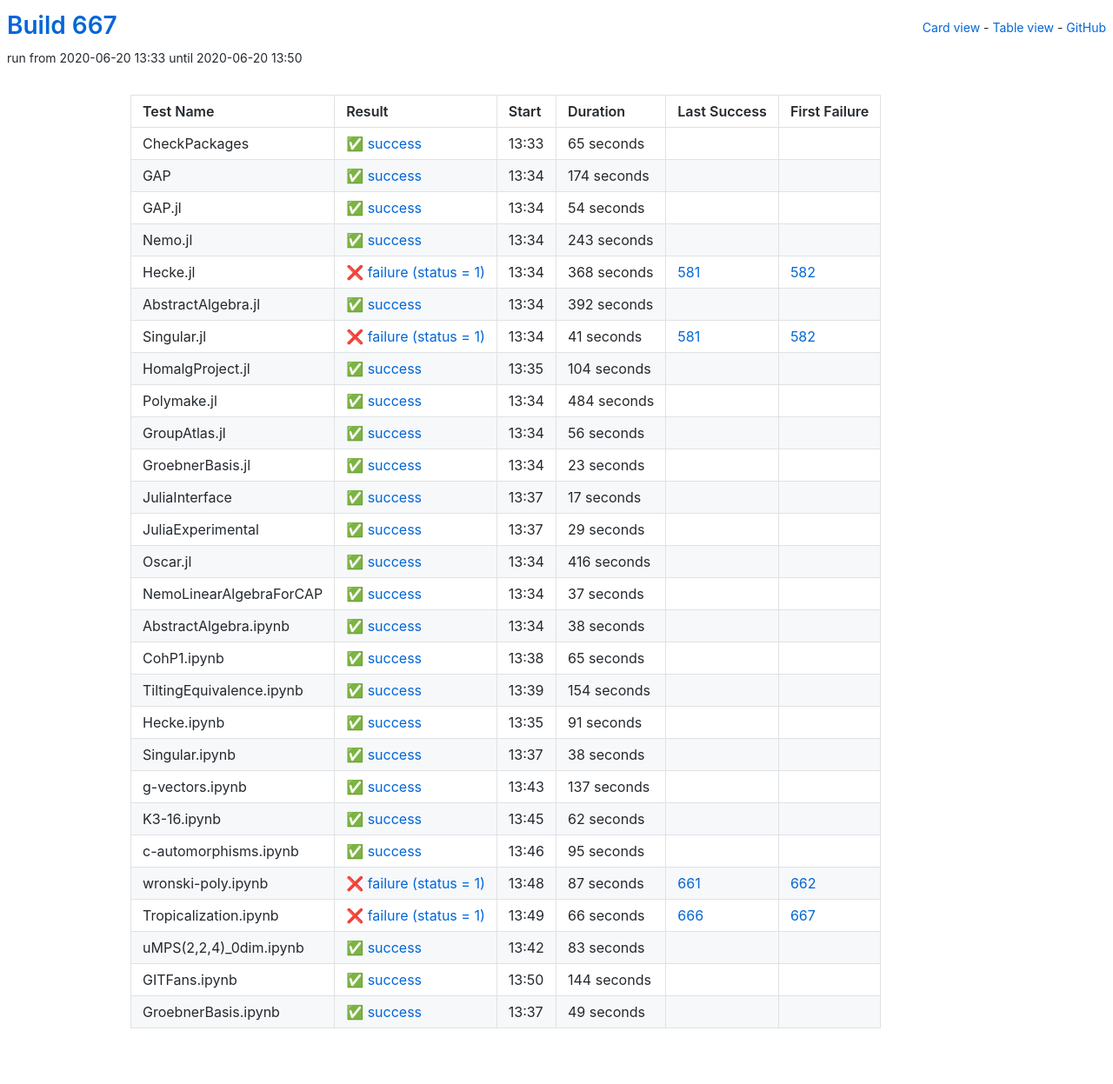
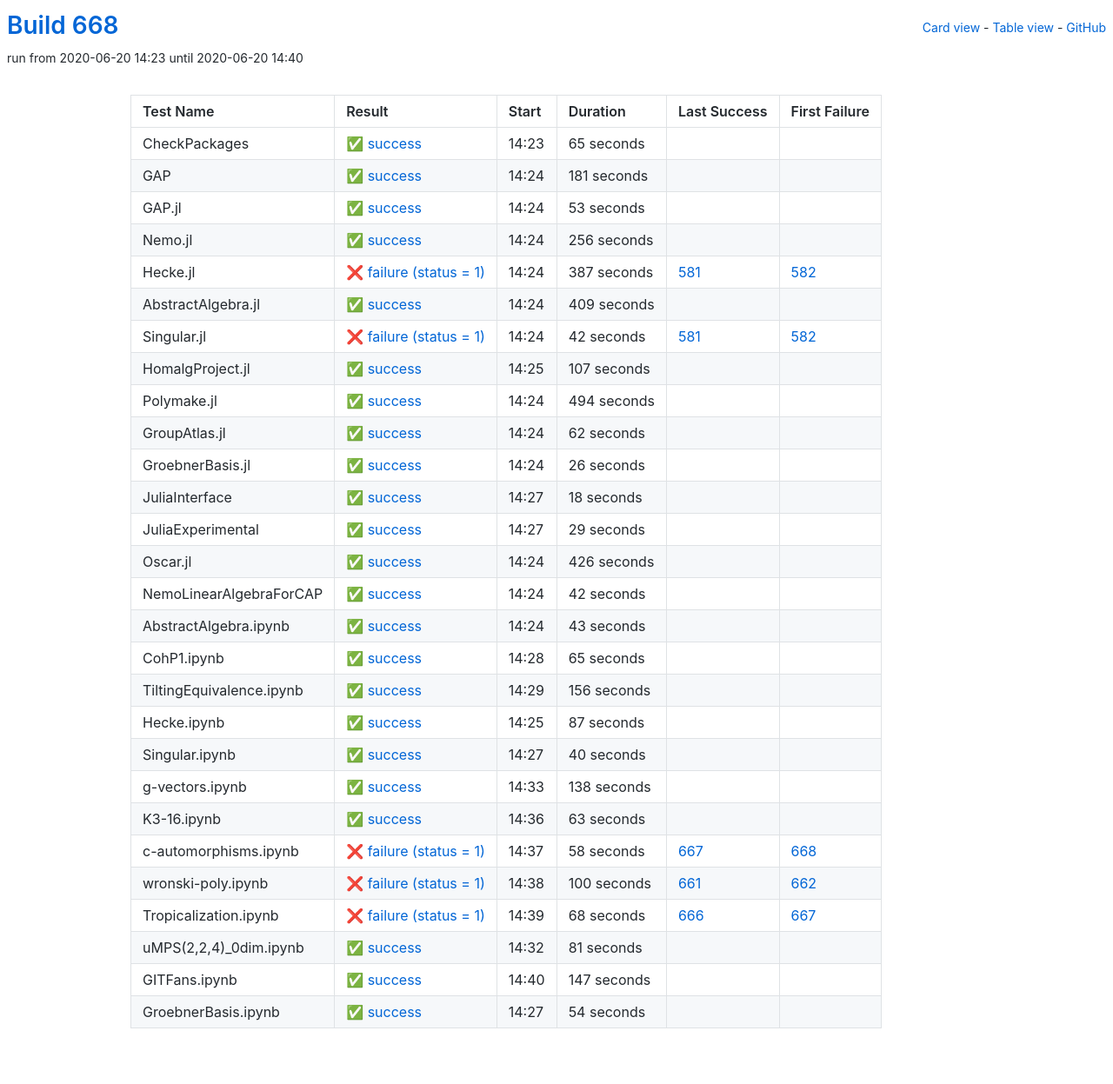
Before and after one commit to oscar-system/oscar-ci-status-1.4, a Jekyll site: the page built from table.html, in a window 1280 px wide. Shown: the whole page at 87% size. Built offline with Jekyll 4.4.1, drawn with Linux system fonts in a browser that asks for light colours.

Commit message:
Build #668

```diff
--- a/_data/ci.yml
+++ b/_data/ci.yml
@@ -1,6 +1,6 @@
 ---
-build: 667
-build_url: https://oscarci.mathematik.uni-kl.de/job/oscar-julia-1.4/667/
+build: 668
+build_url: https://oscarci.mathematik.uni-kl.de/job/oscar-julia-1.4/668/
 job: oscar-julia-1.4
 organization: oscar-system
 repo: oscar-ci-status-1.4
@@ -8,8 +8,8 @@ repourl: https://github.com/oscar-system/oscar-ci-status-1.4
 tests:
 - name: CheckPackages
   id: checkpackages
-  log: https://oscarci.mathematik.uni-kl.de/job/oscar-julia-1.4/667/artifact/logs/build-667/CheckPackages.log
-  start: 2020-06-20 13:33
+  log: https://oscarci.mathematik.uni-kl.de/job/oscar-julia-1.4/668/artifact/logs/build-668/CheckPackages.log
+  start: 2020-06-20 14:23
   success: true
   exitcode: 0
   status: success
@@ -20,140 +20,140 @@ tests:
   first_failure_url:
 - name: GAP
   id: gap
-  log: https://oscarci.mathematik.uni-kl.de/job/oscar-julia-1.4/667/artifact/logs/build-667/GAP.log
-  start: 2020-06-20 13:34
+  log: https://oscarci.mathematik.uni-kl.de/job/oscar-julia-1.4/668/artifact/logs/build-668/GAP.log
+  start: 2020-06-20 14:24
   success: true
   exitcode: 0
   status: success
-  duration: 174
+  duration: 181
   last_success: false
   last_success_url:
   first_failure: false
   first_failure_url:
 - name: GAP.jl
   id: gap-jl
-  log: https://oscarci.mathematik.uni-kl.de/job/oscar-julia-1.4/667/artifact/logs/build-667/GAP.jl.log
-  start: 2020-06-20 13:34
+  log: https://oscarci.mathematik.uni-kl.de/job/oscar-julia-1.4/668/artifact/logs/build-668/GAP.jl.log
+  start: 2020-06-20 14:24
   success: true
   exitcode: 0
   status: success
-  duration: 54
+  duration: 53
   last_success: false
   last_success_url:
   first_failure: false
   first_failure_url:
 - name: Nemo.jl
   id: nemo-jl
-  log: https://oscarci.mathematik.uni-kl.de/job/oscar-julia-1.4/667/artifact/logs/build-667/Nemo.jl.log
-  start: 2020-06-20 13:34
+  log: https://oscarci.mathematik.uni-kl.de/job/oscar-julia-1.4/668/artifact/logs/build-668/Nemo.jl.log
+  start: 2020-06-20 14:24
   success: true
   exitcode: 0
   status: success
-  duration: 243
+  duration: 256
   last_success: false
   last_success_url:
   first_failure: false
   first_failure_url:
 - name: Hecke.jl
   id: hecke-jl
-  log: https://oscarci.mathematik.uni-kl.de/job/oscar-julia-1.4/667/artifact/logs/build-667/Hecke.jl.log
-  start: 2020-06-20 13:34
+  log: https://oscarci.mathematik.uni-kl.de/job/oscar-julia-1.4/668/artifact/logs/build-668/Hecke.jl.log
+  start: 2020-06-20 14:24
   success: false
   exitcode: 1
   status: failure
-  duration: 368
+  duration: 387
   last_success: 581
   last_success_url: https://oscarci.mathematik.uni-kl.de/job/oscar-julia-1.4/581/
   first_failure: 582
   first_failure_url: https://oscarci.mathematik.uni-kl.de/job/oscar-julia-1.4/582/
 - name: AbstractAlgebra.jl
   id: abstractalgebra-jl
-  log: https://oscarci.mathematik.uni-kl.de/job/oscar-julia-1.4/667/artifact/logs/build-667/AbstractAlgebra.jl.log
-  start: 2020-06-20 13:34
+  log: https://oscarci.mathematik.uni-kl.de/job/oscar-julia-1.4/668/artifact/logs/build-668/AbstractAlgebra.jl.log
+  start: 2020-06-20 14:24
   success: true
   exitcode: 0
   status: success
-  duration: 392
+  duration: 409
   last_success: false
   last_success_url:
   first_failure: false
   first_failure_url:
 - name: Singular.jl
   id: singular-jl
-  log: https://oscarci.mathematik.uni-kl.de/job/oscar-julia-1.4/667/artifact/logs/build-667/Singular.jl.log
-  start: 2020-06-20 13:34
+  log: https://oscarci.mathematik.uni-kl.de/job/oscar-julia-1.4/668/artifact/logs/build-668/Singular.jl.log
+  start: 2020-06-20 14:24
   success: false
   exitcode: 1
   status: failure
-  duration: 41
+  duration: 42
   last_success: 581
   last_success_url: https://oscarci.mathematik.uni-kl.de/job/oscar-julia-1.4/581/
   first_failure: 582
   first_failure_url: https://oscarci.mathematik.uni-kl.de/job/oscar-julia-1.4/582/
 - name: HomalgProject.jl
   id: homalgproject-jl
-  log: https://oscarci.mathematik.uni-kl.de/job/oscar-julia-1.4/667/artifact/logs/build-667/HomalgProject.jl.log
-  start: 2020-06-20 13:35
+  log: https://oscarci.mathematik.uni-kl.de/job/oscar-julia-1.4/668/artifact/logs/build-668/HomalgProject.jl.log
+  start: 2020-06-20 14:25
   success: true
   exitcode: 0
   status: success
-  duration: 104
+  duration: 107
   last_success: false
   last_success_url:
   first_failure: false
   first_failure_url:
 - name: Polymake.jl
   id: polymake-jl
-  log: https://oscarci.mathematik.uni-kl.de/job/oscar-julia-1.4/667/artifact/logs/build-667/Polymake.jl.log
-  start: 2020-06-20 13:34
+  log: https://oscarci.mathematik.uni-kl.de/job/oscar-julia-1.4/668/artifact/logs/build-668/Polymake.jl.log
+  start: 2020-06-20 14:24
   success: true
   exitcode: 0
   status: success
-  duration: 484
+  duration: 494
   last_success: false
   last_success_url:
   first_failure: false
   first_failure_url:
 - name: GroupAtlas.jl
   id: groupatlas-jl
-  log: https://oscarci.mathematik.uni-kl.de/job/oscar-julia-1.4/667/artifact/logs/build-667/GroupAtlas.jl.log
-  start: 2020-06-20 13:34
+  log: https://oscarci.mathematik.uni-kl.de/job/oscar-julia-1.4/668/artifact/logs/build-668/GroupAtlas.jl.log
+  start: 2020-06-20 14:24
   success: true
   exitcode: 0
   status: success
-  duration: 56
+  duration: 62
   last_success: false
   last_success_url:
   first_failure: false
   first_failure_url:
 - name: GroebnerBasis.jl
   id: groebnerbasis-jl
-  log: https://oscarci.mathematik.uni-kl.de/job/oscar-julia-1.4/667/artifact/logs/build-667/GroebnerBasis.jl.log
-  start: 2020-06-20 13:34
+  log: https://oscarci.mathematik.uni-kl.de/job/oscar-julia-1.4/668/artifact/logs/build-668/GroebnerBasis.jl.log
+  start: 2020-06-20 14:24
   success: true
   exitcode: 0
   status: success
-  duration: 23
+  duration: 26
   last_success: false
   last_success_url:
   first_failure: false
   first_failure_url:
 - name: JuliaInterface
   id: juliainterface
-  log: https://oscarci.mathematik.uni-kl.de/job/oscar-julia-1.4/667/artifact/logs/build-667/JuliaInterface.log
-  start: 2020-06-20 13:37
+  log: https://oscarci.mathematik.uni-kl.de/job/oscar-julia-1.4/668/artifact/logs/build-668/JuliaInterface.log
+  start: 2020-06-20 14:27
   success: true
   exitcode: 0
   status: success
-  duration: 17
+  duration: 18
   last_success: false
   last_success_url:
   first_failure: false
   first_failure_url:
 - name: JuliaExperimental
   id: juliaexperimental
-  log: https://oscarci.mathematik.uni-kl.de/job/oscar-julia-1.4/667/artifact/logs/build-667/JuliaExperimental.log
-  start: 2020-06-20 13:37
+  log: https://oscarci.mathematik.uni-kl.de/job/oscar-julia-1.4/668/artifact/logs/build-668/JuliaExperimental.log
+  start: 2020-06-20 14:27
   success: true
   exitcode: 0
   status: success
@@ -164,44 +164,44 @@ tests:
   first_failure_url:
 - name: Oscar.jl
   id: oscar-jl
-  log: https://oscarci.mathematik.uni-kl.de/job/oscar-julia-1.4/667/artifact/logs/build-667/Oscar.jl.log
-  start: 2020-06-20 13:34
+  log: https://oscarci.mathematik.uni-kl.de/job/oscar-julia-1.4/668/artifact/logs/build-668/Oscar.jl.log
+  start: 2020-06-20 14:24
   success: true
   exitcode: 0
   status: success
-  duration: 416
+  duration: 426
   last_success: false
   last_success_url:
   first_failure: false
   first_failure_url:
 - name: NemoLinearAlgebraForCAP
   id: nemolinearalgebraforcap
-  log: https://oscarci.mathematik.uni-kl.de/job/oscar-julia-1.4/667/artifact/logs/build-667/NemoLinearAlgebraForCAP.log
-  start: 2020-06-20 13:34
+  log: https://oscarci.mathematik.uni-kl.de/job/oscar-julia-1.4/668/artifact/logs/build-668/NemoLinearAlgebraForCAP.log
+  start: 2020-06-20 14:24
   success: true
   exitcode: 0
   status: success
-  duration: 37
+  duration: 42
   last_success: false
   last_success_url:
   first_failure: false
   first_failure_url:
 - name: AbstractAlgebra.ipynb
   id: abstractalgebra-ipynb
-  log: https://oscarci.mathematik.uni-kl.de/job/oscar-julia-1.4/667/artifact/logs/build-667/AbstractAlgebra.ipynb.log
-  start: 2020-06-20 13:34
+  log: https://oscarci.mathematik.uni-kl.de/job/oscar-julia-1.4/668/artifact/logs/build-668/AbstractAlgebra.ipynb.log
+  start: 2020-06-20 14:24
   success: true
   exitcode: 0
   status: success
-  duration: 38
+  duration: 43
   last_success: false
   last_success_url:
   first_failure: false
   first_failure_url:
 - name: CohP1.ipynb
   id: cohp1-ipynb
-  log: https://oscarci.mathematik.uni-kl.de/job/oscar-julia-1.4/667/artifact/logs/build-667/CohP1.ipynb.log
-  start: 2020-06-20 13:38
+  log: https://oscarci.mathematik.uni-kl.de/job/oscar-julia-1.4/668/artifact/logs/build-668/CohP1.ipynb.log
+  start: 2020-06-20 14:28
   success: true
   exitcode: 0
   status: success
@@ -212,132 +212,132 @@ tests:
   first_failure_url:
 - name: TiltingEquivalence.ipynb
   id: tiltingequivalence-ipynb
-  log: https://oscarci.mathematik.uni-kl.de/job/oscar-julia-1.4/667/artifact/logs/build-667/TiltingEquivalence.ipynb.log
-  start: 2020-06-20 13:39
+  log: https://oscarci.mathematik.uni-kl.de/job/oscar-julia-1.4/668/artifact/logs/build-668/TiltingEquivalence.ipynb.log
+  start: 2020-06-20 14:29
   success: true
   exitcode: 0
   status: success
-  duration: 154
+  duration: 156
   last_success: false
   last_success_url:
   first_failure: false
   first_failure_url:
 - name: Hecke.ipynb
   id: hecke-ipynb
-  log: https://oscarci.mathematik.uni-kl.de/job/oscar-julia-1.4/667/artifact/logs/build-667/Hecke.ipynb.log
-  start: 2020-06-20 13:35
+  log: https://oscarci.mathematik.uni-kl.de/job/oscar-julia-1.4/668/artifact/logs/build-668/Hecke.ipynb.log
+  start: 2020-06-20 14:25
   success: true
   exitcode: 0
   status: success
-  duration: 91
+  duration: 87
   last_success: false
   last_success_url:
   first_failure: false
   first_failure_url:
 - name: Singular.ipynb
   id: singular-ipynb
-  log: https://oscarci.mathematik.uni-kl.de/job/oscar-julia-1.4/667/artifact/logs/build-667/Singular.ipynb.log
-  start: 2020-06-20 13:37
+  log: https://oscarci.mathematik.uni-kl.de/job/oscar-julia-1.4/668/artifact/logs/build-668/Singular.ipynb.log
+  start: 2020-06-20 14:27
   success: true
   exitcode: 0
   status: success
-  duration: 38
+  duration: 40
   last_success: false
   last_success_url:
   first_failure: false
   first_failure_url:
 - name: g-vectors.ipynb
   id: g-vectors-ipynb
-  log: https://oscarci.mathematik.uni-kl.de/job/oscar-julia-1.4/667/artifact/logs/build-667/g-vectors.ipynb.log
-  start: 2020-06-20 13:43
+  log: https://oscarci.mathematik.uni-kl.de/job/oscar-julia-1.4/668/artifact/logs/build-668/g-vectors.ipynb.log
+  start: 2020-06-20 14:33
   success: true
   exitcode: 0
   status: success
-  duration: 137
+  duration: 138
   last_success: false
   last_success_url:
   first_failure: false
   first_failure_url:
 - name: K3-16.ipynb
   id: k3-16-ipynb
-  log: https://oscarci.mathematik.uni-kl.de/job/oscar-julia-1.4/667/artifact/logs/build-667/K3-16.ipynb.log
-  start: 2020-06-20 13:45
+  log: https://oscarci.mathematik.uni-kl.de/job/oscar-julia-1.4/668/artifact/logs/build-668/K3-16.ipynb.log
+  start: 2020-06-20 14:36
   success: true
   exitcode: 0
   status: success
-  duration: 62
+  duration: 63
   last_success: false
   last_success_url:
   first_failure: false
   first_failure_url:
 - name: c-automorphisms.ipynb
   id: c-automorphisms-ipynb
-  log: https://oscarci.mathematik.uni-kl.de/job/oscar-julia-1.4/667/artifact/logs/build-667/c-automorphisms.ipynb.log
-  start: 2020-06-20 13:46
-  success: true
-  exitcode: 0
-  status: success
-  duration: 95
-  last_success: false
-  last_success_url:
-  first_failure: false
-  first_failure_url:
-- name: wronski-poly.ipynb
-  id: wronski-poly-ipynb
-  log: https://oscarci.mathematik.uni-kl.de/job/oscar-julia-1.4/667/artifact/logs/build-667/wronski-poly.ipynb.log
-  start: 2020-06-20 13:48
+  log: https://oscarci.mathematik.uni-kl.de/job/oscar-julia-1.4/668/artifact/logs/build-668/c-automorphisms.ipynb.log
+  start: 2020-06-20 14:37
   success: false
   exitcode: 1
   status: failure
-  duration: 87
+  duration: 58
+  last_success: 667
+  last_success_url: https://oscarci.mathematik.uni-kl.de/job/oscar-julia-1.4/667/
+  first_failure: 668
+  first_failure_url: https://oscarci.mathematik.uni-kl.de/job/oscar-julia-1.4/668/
+- name: wronski-poly.ipynb
+  id: wronski-poly-ipynb
+  log: https://oscarci.mathematik.uni-kl.de/job/oscar-julia-1.4/668/artifact/logs/build-668/wronski-poly.ipynb.log
+  start: 2020-06-20 14:38
+  success: false
+  exitcode: 1
+  status: failure
+  duration: 100
   last_success: 661
   last_success_url: https://oscarci.mathematik.uni-kl.de/job/oscar-julia-1.4/661/
   first_failure: 662
   first_failure_url: https://oscarci.mathematik.uni-kl.de/job/oscar-julia-1.4/662/
 - name: Tropicalization.ipynb
   id: tropicalization-ipynb
-  log: https://oscarci.mathematik.uni-kl.de/job/oscar-julia-1.4/667/artifact/logs/build-667/Tropicalization.ipynb.log
-  start: 2020-06-20 13:49
+  log: https://oscarci.mathematik.uni-kl.de/job/oscar-julia-1.4/668/artifact/logs/build-668/Tropicalization.ipynb.log
+  start: 2020-06-20 14:39
   success: false
   exitcode: 1
   status: failure
-  duration: 66
+  duration: 68
   last_success: 666
   last_success_url: https://oscarci.mathematik.uni-kl.de/job/oscar-julia-1.4/666/
   first_failure: 667
   first_failure_url: https://oscarci.mathematik.uni-kl.de/job/oscar-julia-1.4/667/
 - name: uMPS(2,2,4)_0dim.ipynb
   id: umps-2-2-4-0dim-ipynb
-  log: https://oscarci.mathematik.uni-kl.de/job/oscar-julia-1.4/667/artifact/logs/build-667/uMPS-2-2-4-_0dim.ipynb.log
-  start: 2020-06-20 13:42
+  log: https://oscarci.mathematik.uni-kl.de/job/oscar-julia-1.4/668/artifact/logs/build-668/uMPS-2-2-4-_0dim.ipynb.log
+  start: 2020-06-20 14:32
   success: true
   exitcode: 0
   status: success
-  duration: 83
+  duration: 81
   last_success: false
   last_success_url:
   first_failure: false
   first_failure_url:
 - name: GITFans.ipynb
   id: gitfans-ipynb
-  log: https://oscarci.mathematik.uni-kl.de/job/oscar-julia-1.4/667/artifact/logs/build-667/GITFans.ipynb.log
-  start: 2020-06-20 13:50
+  log: https://oscarci.mathematik.uni-kl.de/job/oscar-julia-1.4/668/artifact/logs/build-668/GITFans.ipynb.log
+  start: 2020-06-20 14:40
   success: true
   exitcode: 0
   status: success
-  duration: 144
+  duration: 147
   last_success: false
   last_success_url:
   first_failure: false
   first_failure_url:
 - name: GroebnerBasis.ipynb
   id: groebnerbasis-ipynb
-  log: https://oscarci.mathematik.uni-kl.de/job/oscar-julia-1.4/667/artifact/logs/build-667/GroebnerBasis.ipynb.log
-  start: 2020-06-20 13:37
+  log: https://oscarci.mathematik.uni-kl.de/job/oscar-julia-1.4/668/artifact/logs/build-668/GroebnerBasis.ipynb.log
+  start: 2020-06-20 14:27
   success: true
   exitcode: 0
   status: success
-  duration: 49
+  duration: 54
   last_success: false
   last_success_url:
   first_failure: false
```
Also changed, not shown: README.md.
